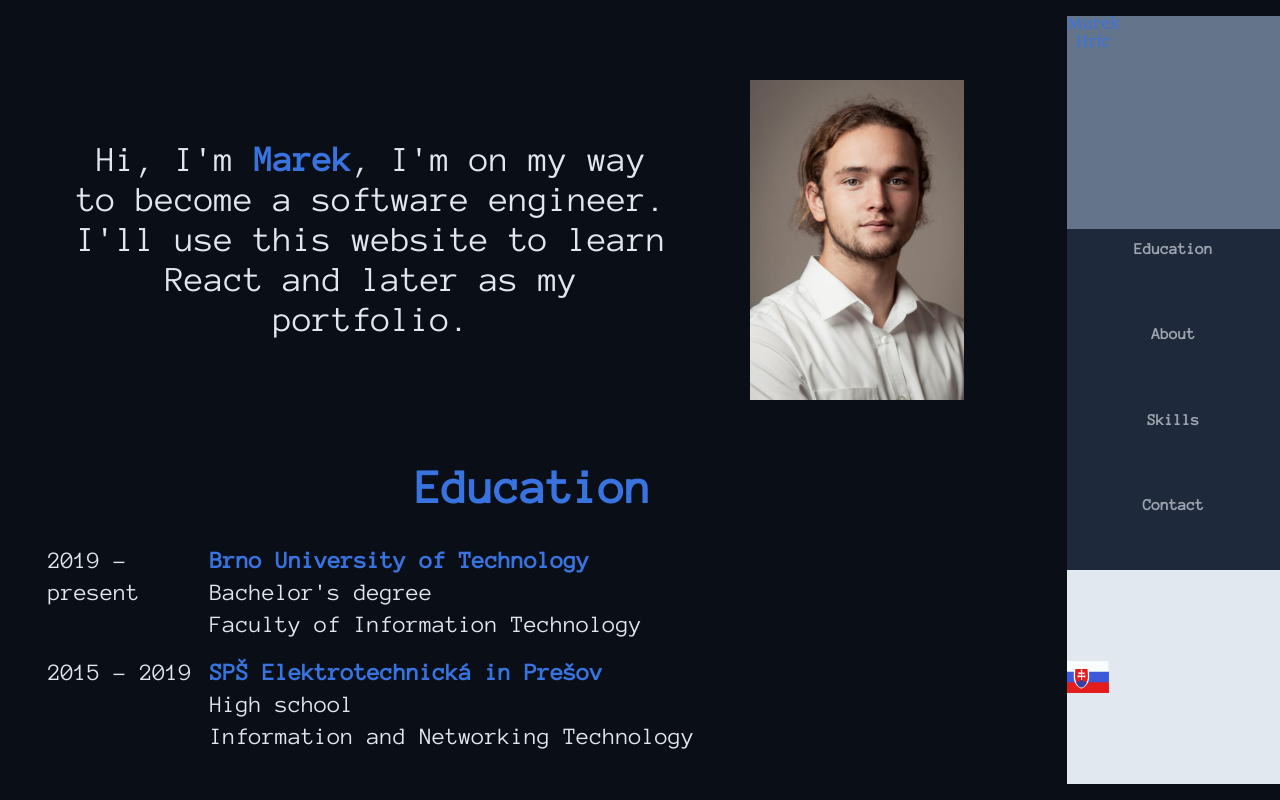
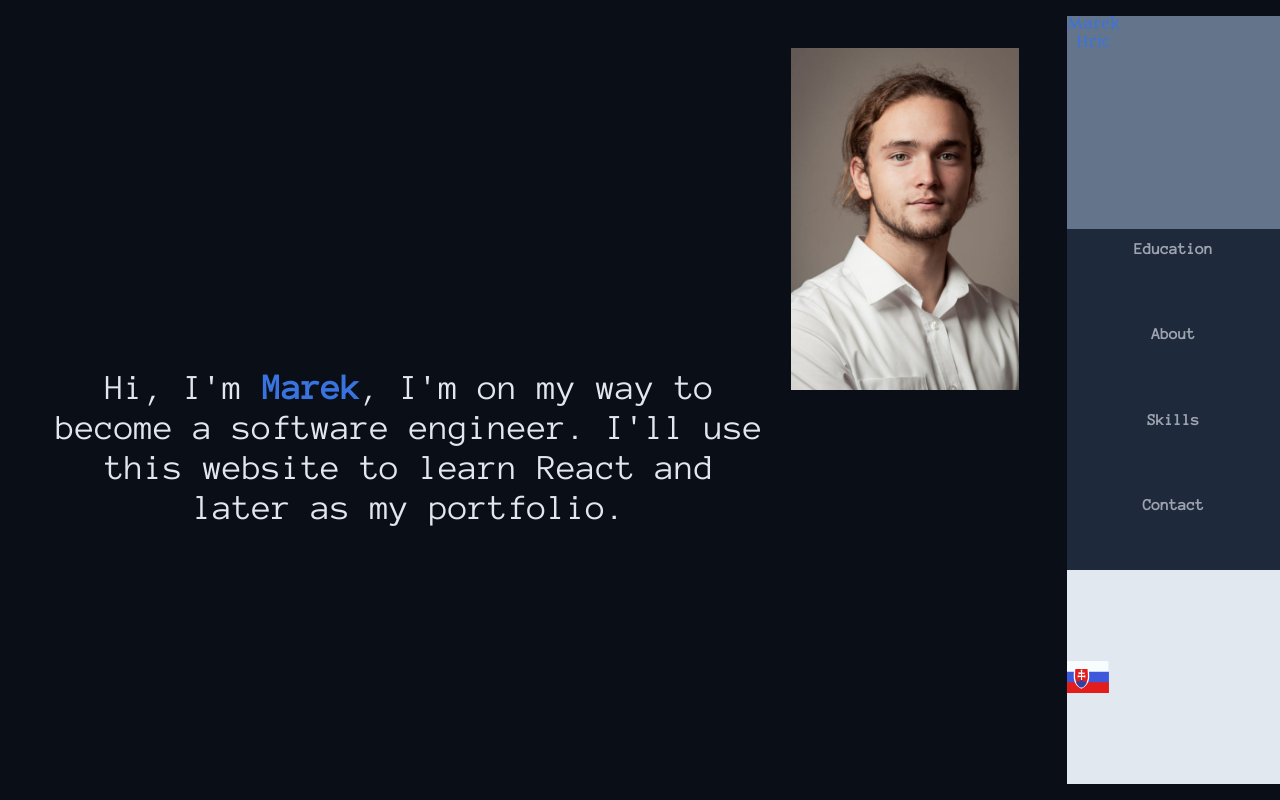
Before and after one commit to Marek324/Personal-page, a React (Vite) app: page / in a window 1280 px wide. Shown: the top 800 px of the page. Built offline with nearby package versions, Linux system fonts and the light colour scheme.

Commit message:
Refactored Home section

```diff
--- a/src/components/sections/Home.tsx
+++ b/src/components/sections/Home.tsx
@@ -4,9 +4,9 @@ import { useTranslation, Trans } from "react-i18next";
 function Home() {
     const { t } = useTranslation();
     return (
-        <section id="sec_home" className="flex h-96 py-8">
-            <div className="flex-start basis-2/3 flex flex-col justify-center">
-                <p className="text-center text-4xl p-5 ">
+        <section id="sec_home" className="grid grid-cols-4 gap-5">
+            <div className="col-span-3 grid grid-rows-5">
+                <p className="text-center text-4xl row-start-3">
                     <Trans
                         i18nKey={t("home")}
                         components={{
@@ -15,11 +15,7 @@ function Home() {
                     />
                 </p>
             </div>
-            <img
-                src={meImg}
-                alt="Image of me"
-                className="flex-end basis-1/3 object-contain"
-            />
+            <img src={meImg} alt="Image of me" className="object-contain" />
         </section>
     );
 }
```
